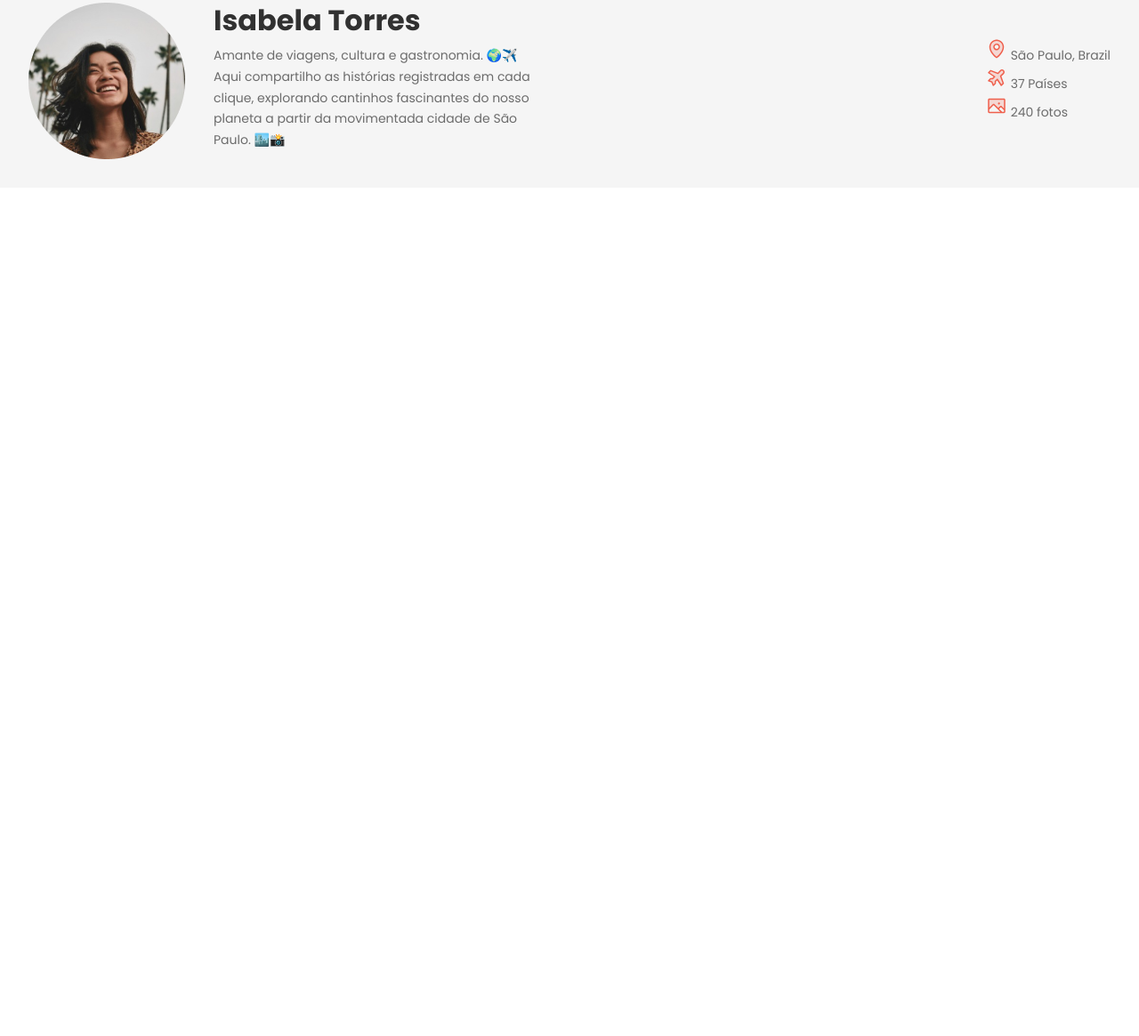
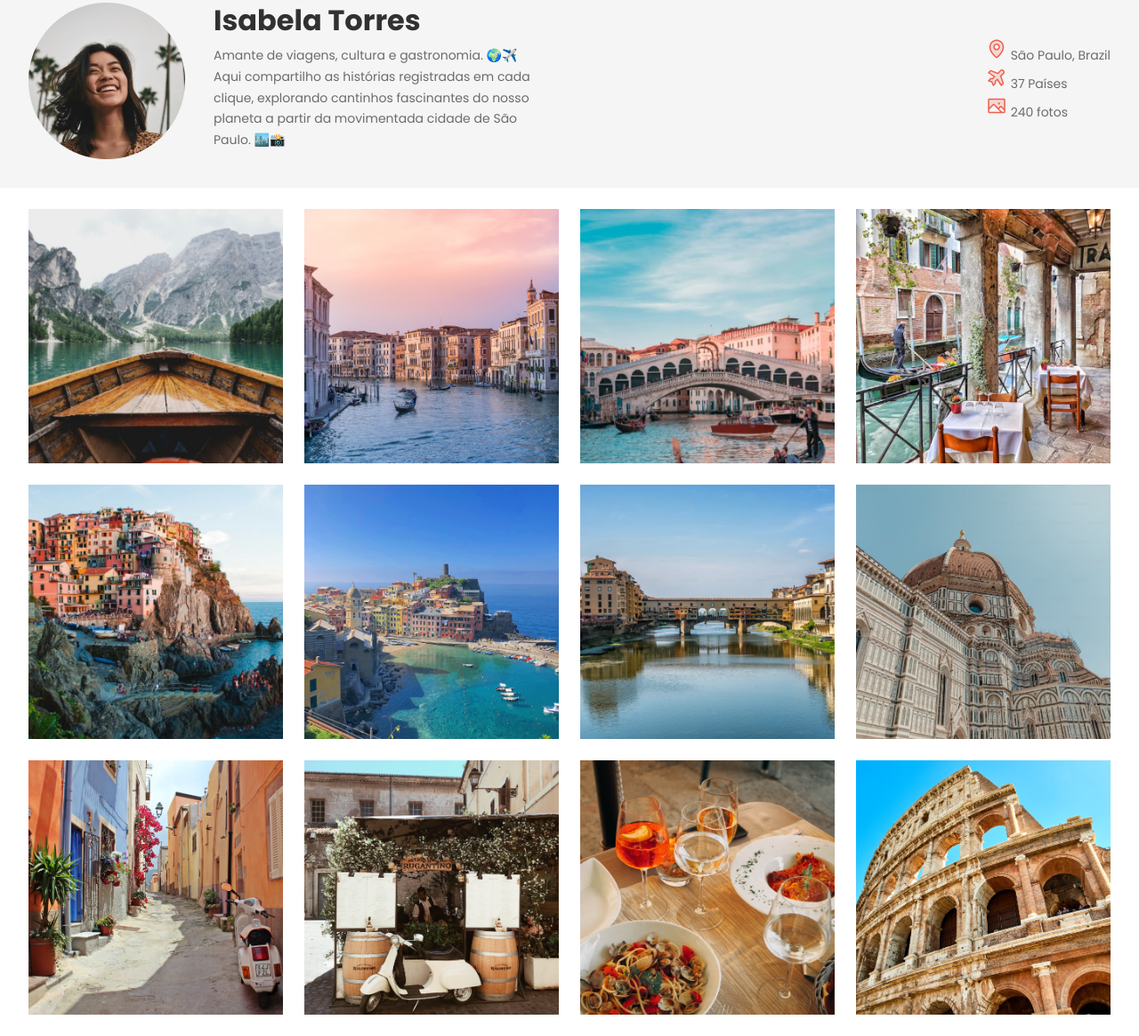
Before and after one commit to carolmalveiraa/Travelgram, a plain HTML site: page index.html in a window 1280 px wide. Shown: the part 125-1290 px from the top of the page at 89% size. Before the commit the page ends 800 px from the top, so only its background shows below. Drawn offline with Linux system fonts and the light colour scheme.

Commit message:
main gallery commit

```diff
--- a/index.html
+++ b/index.html
@@ -70,5 +70,20 @@
         </div>
       </header>
     </div>
+
+    <main class="container">
+      <img src="Assets/images/Image 01.png" alt="...">
+      <img src="Assets/images/Image 02.png" alt="...">
+      <img src="Assets/images/Image 03.png" alt="...">
+      <img src="Assets/images/Image 04.png" alt="...">
+      <img src="Assets/images/Image 05.png" alt="...">
+      <img src="Assets/images/Image 06.png" alt="...">
+      <img src="Assets/images/Image 07.png" alt="...">
+      <img src="Assets/images/Image 08.png" alt="...">
+      <img src="Assets/images/Image 09.png" alt="...">
+      <img src="Assets/images/Image 10.png" alt="...">
+      <img src="Assets/images/Image 11.png" alt="...">
+      <img src="Assets/images/Image 12.png" alt="...">
+    </main>
   </body>
 </html>
--- a/styles/index.css
+++ b/styles/index.css
@@ -1,3 +1,4 @@
 @import url(global.css);
 @import url(nav.css);
 @import url(header.css);
+@import url(main.css);
--- /dev/null
+++ b/styles/main.css
@@ -0,0 +1,12 @@
+main {
+    display: flex;
+    flex-wrap: wrap;
+    gap: 24px;
+    padding-block: 24px;
+}
+
+main img {
+    width: 286px;
+    height: 286px;
+    object-fit: cover;
+}
```
